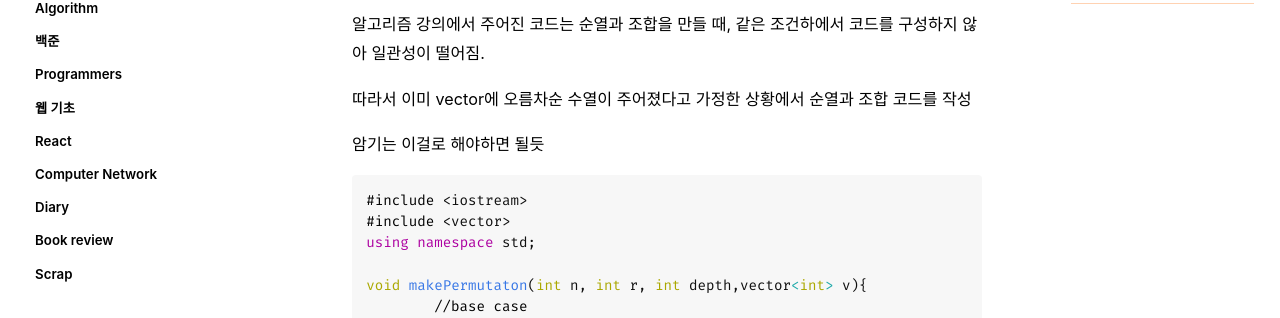
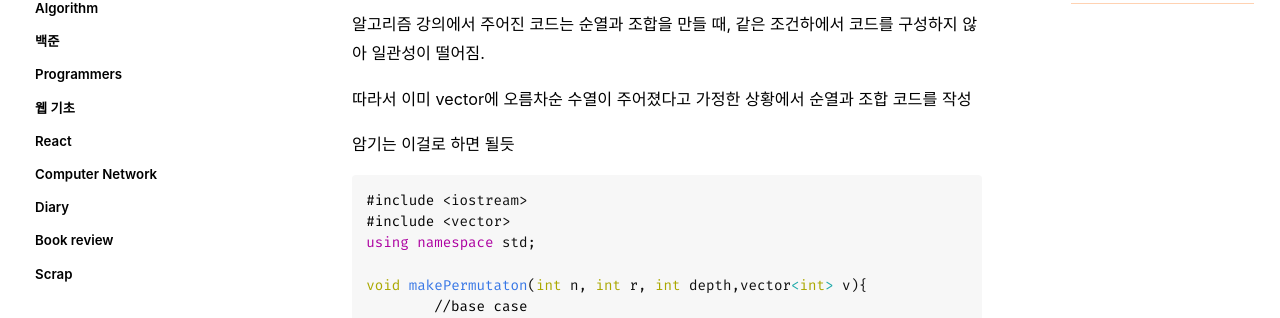
Before and after one commit to forwarder1121/forwarder1121.github.io, a Jekyll site: the page built from _posts/스터디/LS_PS/2024-03-15-LS_PS_Week00(1).md, in a window 1280 px wide and 1400 px high. Shown: the part 301-619 px from the top of the window. Built offline with Jekyll 4.4.1, drawn with Linux system fonts in a browser that asks for light colours; cached includes are drawn as plain includes; some web fonts are replaced; comment, search, counter and statistics services are not loaded; some of the changed text lies outside the part shown.

Commit message:
ADD : content

````diff
--- a/_posts/스터디/LS_PS/2024-03-15-LS_PS_Week00(1).md
+++ b/_posts/스터디/LS_PS/2024-03-15-LS_PS_Week00(1).md
@@ -11,7 +11,7 @@ categories:
 
 따라서 이미 vector에 오름차순 수열이 주어졌다고 가정한 상황에서 순열과 조합 코드를 작성
 
-암기는 이걸로 해야하면 될듯
+암기는 이걸로 하면 될듯
 
 ```cpp
 #include <iostream>
````
Also changed, not shown: other parts of _posts/스터디/LS_PS/2024-03-15-LS_PS_Week00(1).md (+1 -3 lines).
